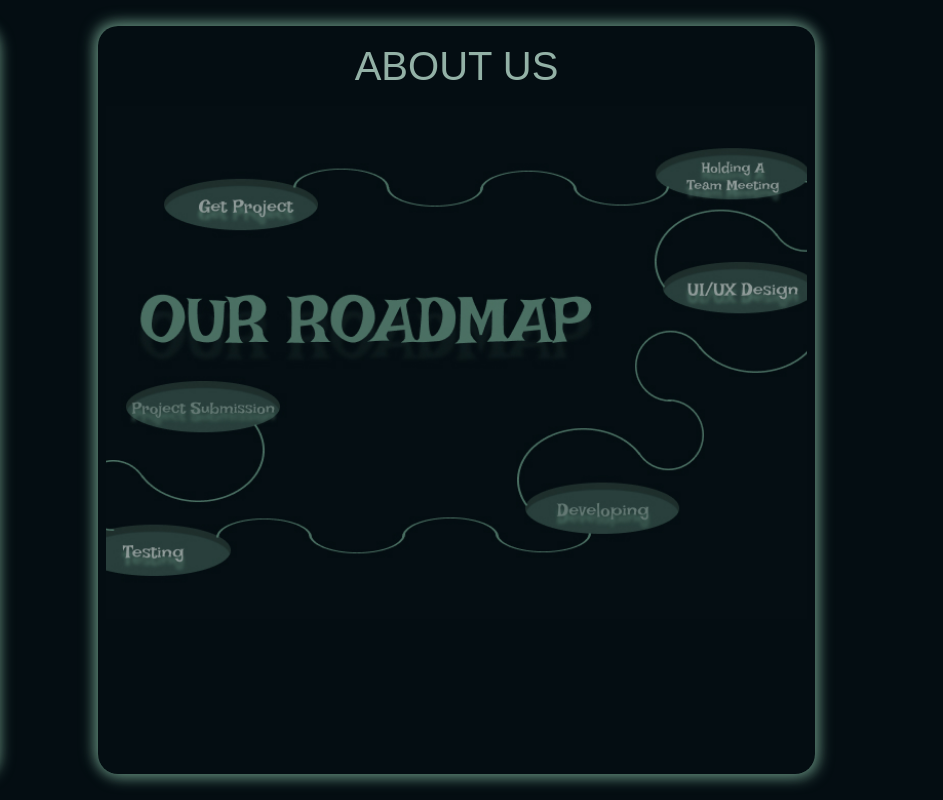
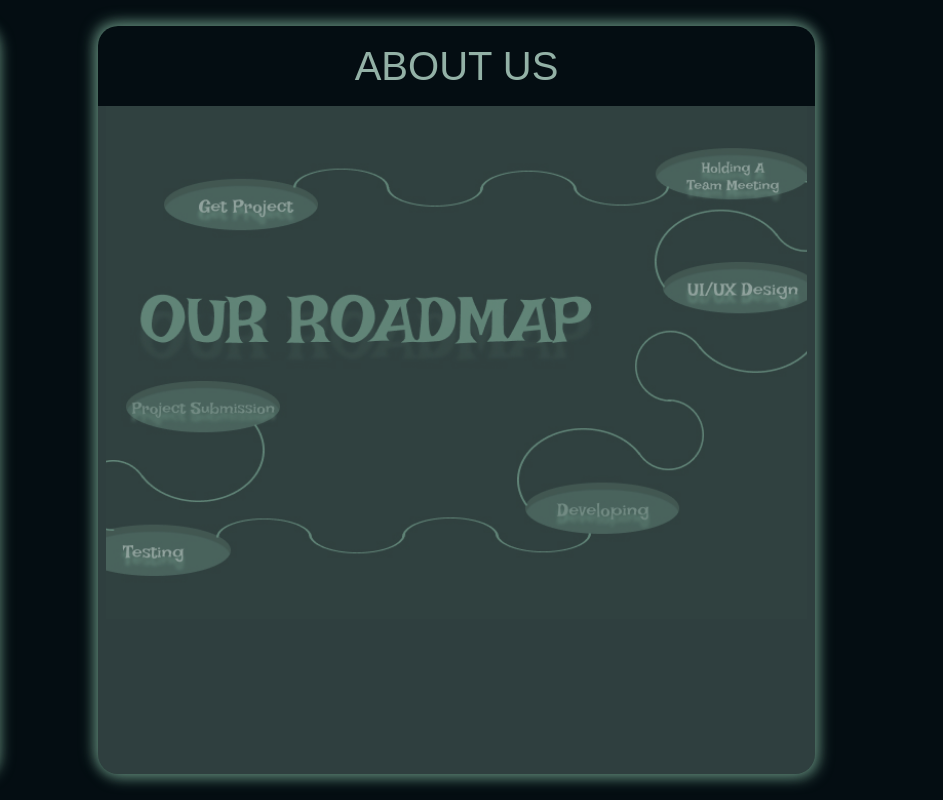
Before and after one commit to fa-kohansal/codeIR, a website: page index.html in a window 1280 px wide. Both pictures are taken after a click on the link "About Us". Shown: the full height of the page, 337-1280 px from the left. Drawn offline with nearby package versions, Linux system fonts and the light colour scheme.

Commit message:
some edit in about us

```diff
--- a/css/style.css
+++ b/css/style.css
@@ -318,15 +318,23 @@ div.content{
     #aboutUs{
       width: 100%;
       height: 100%;
+      position: relative;
     }
     #aboutUs>h1{
       font-family: fantasy;
       color: #93B1A6;
     }
-    #aboutUs>div.aboutContent{
+    #aboutUs>div.aboutbg{
       width: 100%;
     height: 70%;
     background: url(../img/codeir.jpg) center center fixed no-repeat  ;
     background-size: cover;
-
     }
+    #aboutUs>div.aboutContent{
+      width: 100%;
+      height: 100%;
+      position: absolute;
+      background-color:#93b1a64f;
+      top: 80px;
+      left: 0;
+    }
--- a/index.html
+++ b/index.html
@@ -88,8 +88,11 @@
             </div>
             <div id="aboutUs" class="d-none p-2 text-uppercase">
                 <h1 class="text-center p-2 text-uppercase">About us</h1>
+                <div class="aboutbg"></div>
                 <div class="aboutContent">
+                    <div class="personels">
 
+                    </div>
                 </div>
             </div>
         </div>
```
